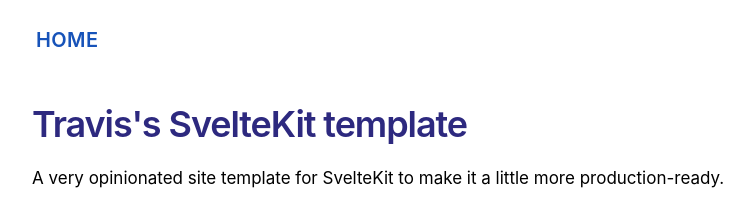
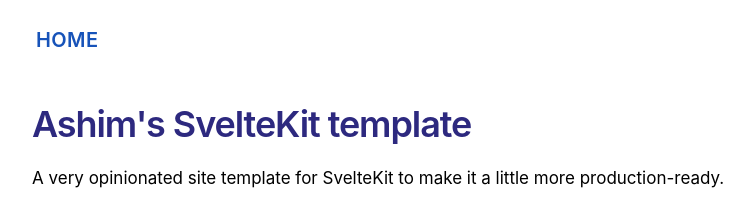
Before and after one commit to asimsedhain/static, a SvelteKit app: page / in a window 1280 px wide. Shown: the top 198 px of the page, without its empty margins (158-912 px from the left). Built offline with nearby package versions, Linux system fonts and the light colour scheme.

Commit message:
chore: update names

```diff
--- a/src/routes/+layout.svelte
+++ b/src/routes/+layout.svelte
@@ -14,6 +14,6 @@
 
 <footer>
 	<p>
-		Template &copy; <Year from={2020} /> Travis Spomer.
+		Template &copy; <Year from={2020} /> Ashim Sedhain.
 	</p>
 </footer>
--- a/src/routes/+page.svelte
+++ b/src/routes/+page.svelte
@@ -6,7 +6,7 @@
 	<title>SvelteKitTemplate</title>
 </svelte:head>
 
-<h1>Travis's SvelteKit template</h1>
+<h1>Ashim's SvelteKit template</h1>
 
 <p>
 	A very opinionated site template for SvelteKit to make it a little more
```
